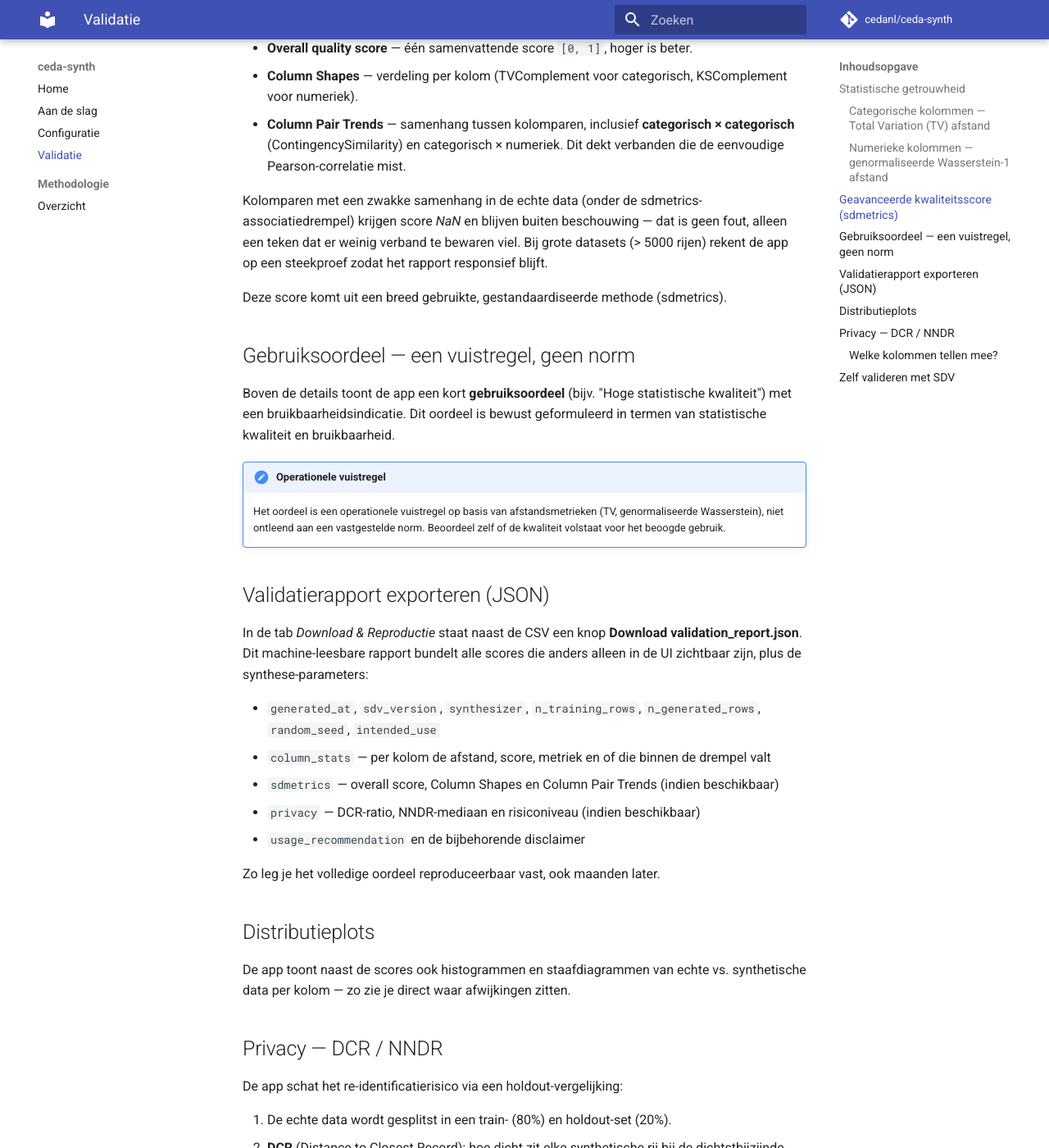
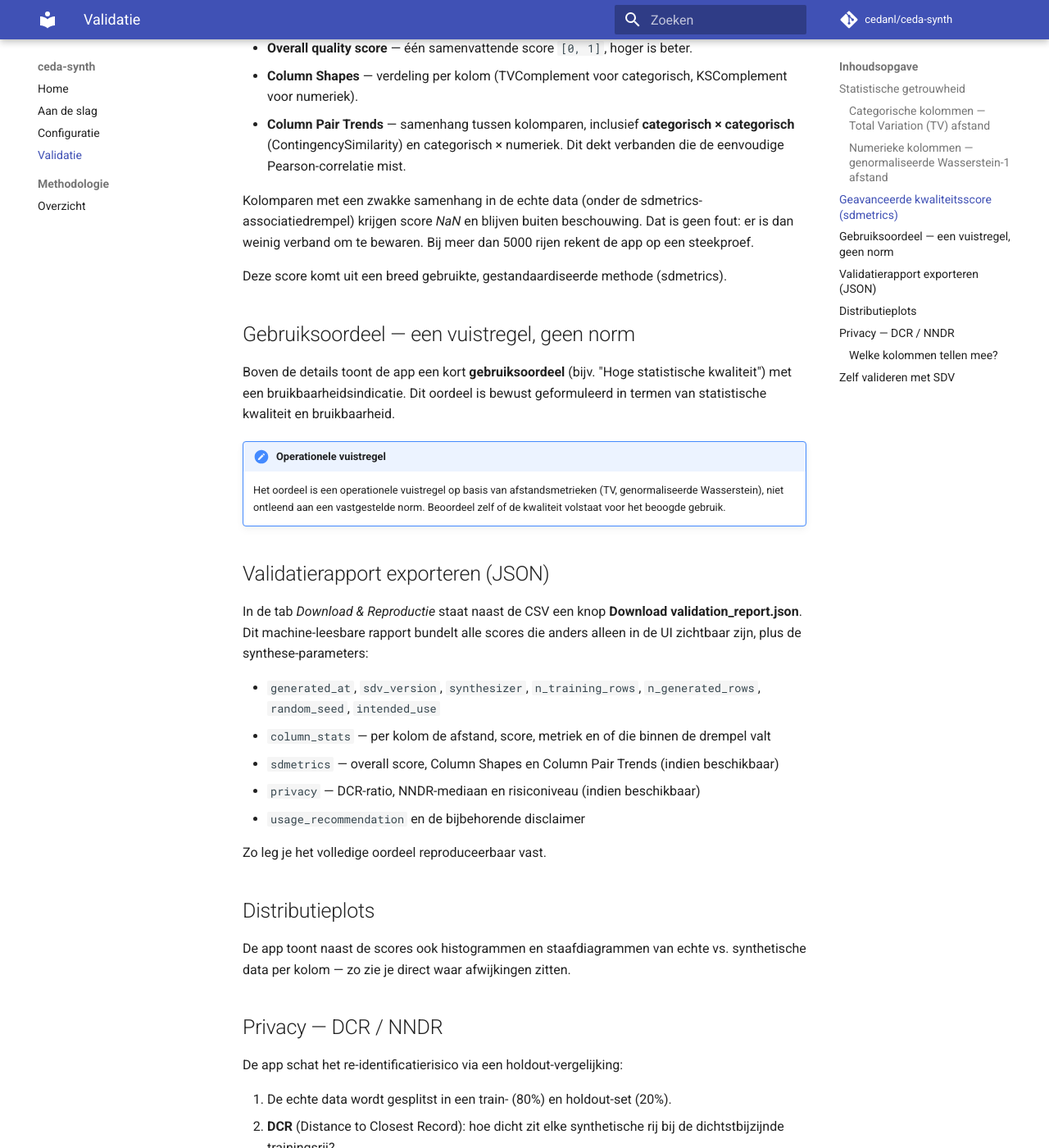
Before and after one commit to cedanl/edusynth, an MkDocs documentation site: the page built from docs/validatie.md, in a window 1280 px wide and 1400 px high, scrolled down 1182 px. Shown: the whole window at 82% size. Built offline with MkDocs 1.6.1 and Material for MkDocs 9.7.7, drawn with Linux system fonts in a browser that asks for light colours; comment, search, counter and statistics services are not loaded.

Commit message:
docs: strakkere copy — verwijder AI-achtige/wollige formuleringen
- 'ook maanden later' en 'voor latere verantwoording' geschrapt
- seed-uitleg en JSON-caption ingekort tot wat het is/doet
- doelgroep: professionals, niet per se technisch

```diff
--- a/docs/validatie.md
+++ b/docs/validatie.md
@@ -34,7 +34,7 @@ De TV- en Wasserstein-scores zijn een snelle vuistregel. Voor een **uitgebreider
 - **Column Shapes** — verdeling per kolom (TVComplement voor categorisch, KSComplement voor numeriek).
 - **Column Pair Trends** — samenhang tussen kolomparen, inclusief **categorisch × categorisch** (ContingencySimilarity) en categorisch × numeriek. Dit dekt verbanden die de eenvoudige Pearson-correlatie mist.
 
-Kolomparen met een zwakke samenhang in de echte data (onder de sdmetrics-associatiedrempel) krijgen score *NaN* en blijven buiten beschouwing — dat is geen fout, alleen een teken dat er weinig verband te bewaren viel. Bij grote datasets (> 5000 rijen) rekent de app op een steekproef zodat het rapport responsief blijft.
+Kolomparen met een zwakke samenhang in de echte data (onder de sdmetrics-associatiedrempel) krijgen score *NaN* en blijven buiten beschouwing. Dat is geen fout: er is dan weinig verband om te bewaren. Bij meer dan 5000 rijen rekent de app op een steekproef.
 
 Deze score komt uit een breed gebruikte, gestandaardiseerde methode (sdmetrics).
 
@@ -55,7 +55,7 @@ In de tab _Download & Reproductie_ staat naast de CSV een knop **Download valida
 - `privacy` — DCR-ratio, NNDR-mediaan en risiconiveau (indien beschikbaar)
 - `usage_recommendation` en de bijbehorende disclaimer
 
-Zo leg je het volledige oordeel reproduceerbaar vast, ook maanden later.
+Zo leg je het volledige oordeel reproduceerbaar vast.
 
 ## Distributieplots
 
```
Also changed, not shown: docs/aan-de-slag.md (+2 -2 lines), 1 other file.
